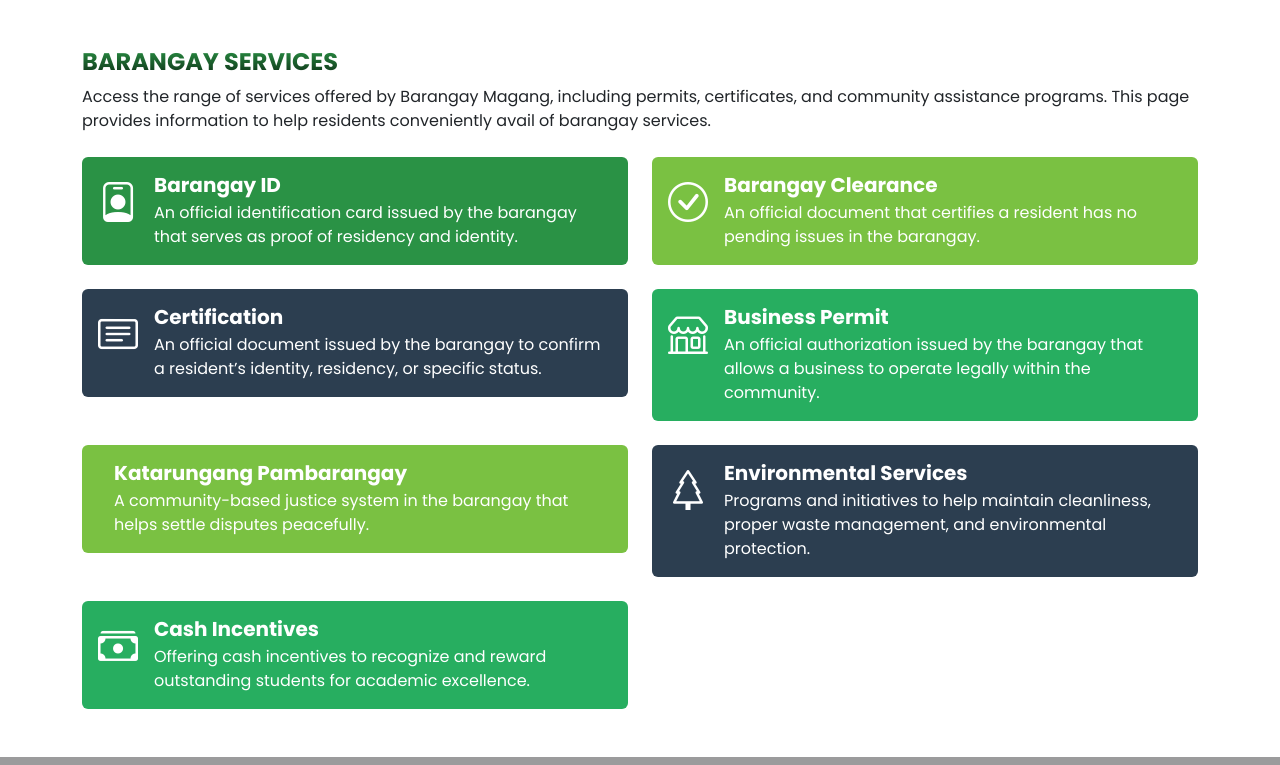
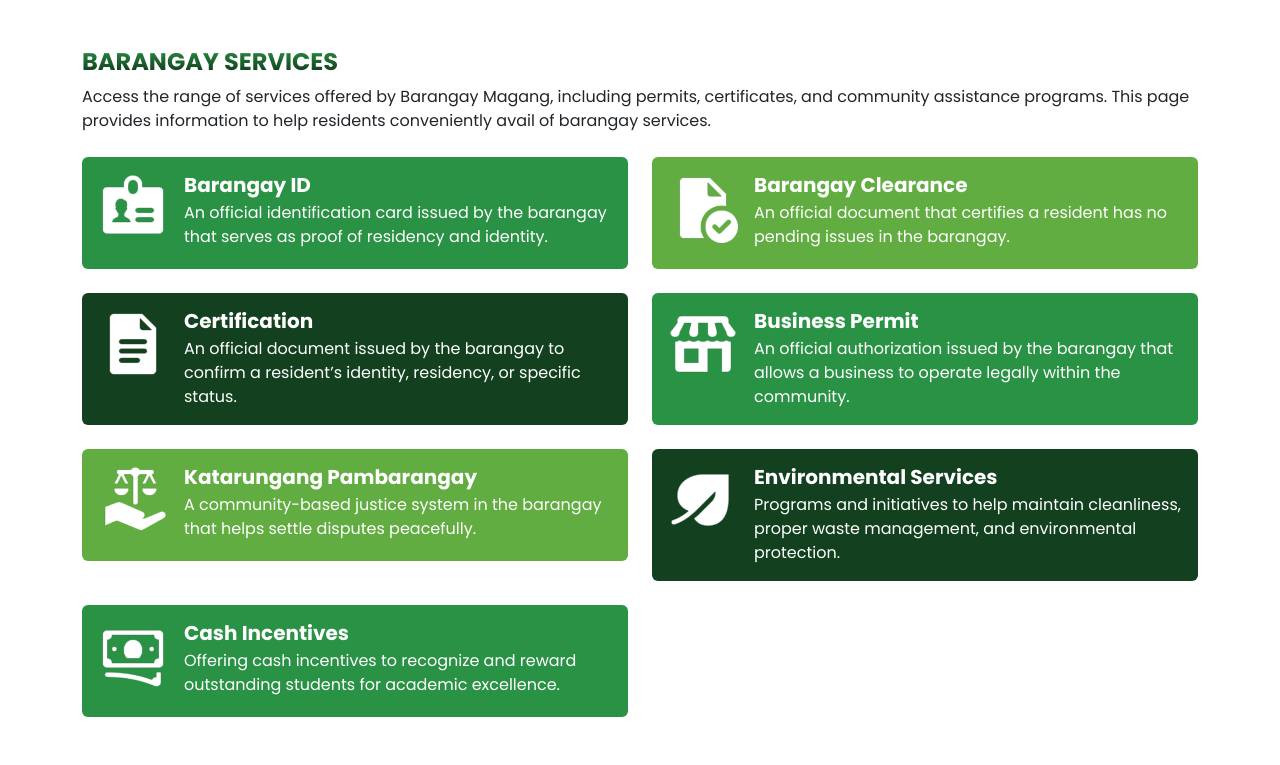
Before and after one commit to flksdgaf/ebarangaymo, a PHP site: page /services.php in a window 1280 px wide. Shown: the part 1022-1787 px from the top of the page. Run offline with PHP 8.4, Linux system fonts and the light colour scheme; some libraries are stand-ins or nearby versions.

Commit message:
Nobody's promised tomorrow

```diff
--- a/services.css
+++ b/services.css
@@ -1,9 +1,83 @@
-.barangay-id {
-    background-color: #2A9245; /* Light gray background */
-    padding: 50px 20px;
+* {
     font-family: 'Poppins', sans-serif;
 }
 
-.barangay-id-title {
-    font-weight: 100;
+.barangay-id {
+    background-color: #2A9245;
+    padding: 50px 20px;
 }
+
+.barangay-id-icon {
+    width: 70px;        /* Adjust the size as needed */
+    height: 70px;
+    margin-bottom: 10px;
+    object-fit: contain;
+}
+
+.barangay-clearance {
+    background-color: #61AD41;
+}
+
+.barangay-clearance-icon {
+    width: 70px;        /* Adjust the size as needed */
+    height: 70px;
+    margin-bottom: 10px;
+    object-fit: contain;
+}
+
+.certification {
+    background-color: #13411F;
+}
+
+.certification-icon {
+    width: 70px;        /* Adjust the size as needed */
+    height: 70px;
+    margin-bottom: 10px;
+    object-fit: contain;
+}
+
+.business-permit {
+    background-color: #2A9245;
+    padding: 50px 20px;
+}
+
+.business-permit-icon {
+    width: 70px;        /* Adjust the size as needed */
+    height: 70px;
+    margin-bottom: 10px;
+    object-fit: contain;
+}
+
+.katarungang-pambarangay {
+    background-color: #61AD41;
+}
+
+.katarungang-pambarangay-icon {
+    width: 70px;        /* Adjust the size as needed */
+    height: 70px;
+    margin-bottom: 10px;
+    object-fit: contain;
+}
+
+.environmental-services {
+    background-color: #13411F;
+}
+
+.environmental-services-icon {
+    width: 70px;        /* Adjust the size as needed */
+    height: 70px;
+    margin-bottom: 10px;
+    object-fit: contain;
+}
+
+.cash-incentives {
+    background-color: #2A9245;
+    padding: 50px 20px;
+}
+
+.cash-incentives-icon {
+    width: 70px;        /* Adjust the size as needed */
+    height: 70px;
+    margin-bottom: 10px;
+    object-fit: contain;
+}
--- a/services.php
+++ b/services.php
@@ -28,95 +28,109 @@ include 'includes/header.php';
 
     <div class="row g-4">
         <!-- BARANGAY ID -->
-        <div class=" col-md-6">
+        <div class="col-md-6">
+            <a href="#" class="text-decoration-none br-10px">
                 <div class="barangay-id d-flex p-3 rounded text-white">
                 <div class="me-3">
-                    <i class="bi bi-person-badge fs-1"></i>
+                    <img src="images/barangay_id.png" alt="Barangay ID Icon" class="barangay-id-icon">
                 </div>
                 <div>
                     <h5 class="barangay-id-title fw-bold mb-1">Barangay ID</h5>
                     <p class="mb-0">An official identification card issued by the barangay that serves as proof of residency and identity.</p>
                 </div>
                 </div>
+            </a>
         </div>
 
-        <!-- Service 2 -->
+
+        <!-- BARANGAY CLEARANCE -->
         <div class="col-md-6">
-            <div class="d-flex p-3 rounded text-white" style="background-color: #7ac142;">
+            <a href="#" class="text-decoration-none">
+                <div class="barangay-clearance d-flex p-3 rounded text-white">
                     <div class="me-3">
-                    <i class="bi bi-check-circle fs-1"></i>
+                        <img src="images/barangay_clearance.png" alt="Barangay Clearance Icon" class="barangay-clearance-icon">
                     </div>
                     <div>
                         <h5 class="fw-bold mb-1">Barangay Clearance</h5>
                         <p class="mb-0">An official document that certifies a resident has no pending issues in the barangay.</p>
                     </div>
                 </div>
+            </a>
         </div>
 
-        <!-- Repeat this block for other services -->
-        <!-- Certification -->
+        <!-- CERTIFICATION -->
         <div class="col-md-6">
-            <div class="d-flex p-3 rounded text-white" style="background-color: #2c3e50;">
+            <a href="#" class="text-decoration-none">
+                <div class="certification d-flex p-3 rounded text-white">
                     <div class="me-3">
-                    <i class="bi bi-card-text fs-1"></i>
+                        <img src="images/certification.png" alt="Certification Icon" class="certification-icon">
                     </div>
                     <div>
                         <h5 class="fw-bold mb-1">Certification</h5>
                         <p class="mb-0">An official document issued by the barangay to confirm a resident’s identity, residency, or specific status.</p>
                     </div>
                 </div>
+            </a>
         </div>
 
-        <!-- Business Permit -->
+        <!-- BUSINESS PERMIT -->
         <div class="col-md-6">
-            <div class="d-flex p-3 rounded text-white" style="background-color: #27ae60;">
+            <a href="#" class="text-decoration-none">
+                <div class="business-permit d-flex p-3 rounded text-white">
                     <div class="me-3">
-                    <i class="bi bi-shop fs-1"></i>
+                        <img src="images/business_permit.png" alt="Business Permit Icon" class="business-permit-icon">
                     </div>
                     <div>
                         <h5 class="fw-bold mb-1">Business Permit</h5>
                         <p class="mb-0">An official authorization issued by the barangay that allows a business to operate legally within the community.</p>
                     </div>
                 </div>
+            </a>
         </div>
 
-        <!-- Katarungang Pambarangay -->
+        <!-- KATARUNGANG PAMBARANGAY -->
         <div class="col-md-6">
-            <div class="d-flex p-3 rounded text-white" style="background-color: #7ac142;">
+            <a href="#" class="text-decoration-none">
+                <div class="katarungang-pambarangay d-flex p-3 rounded text-white">
                     <div class="me-3">
-                    <i class="bi bi-balance-scale fs-1"></i>
+                        <img src="images/katarungang_pambarangay.png" alt="Katarungang Pambarangay Icon" class="katarungang-pambarangay-icon">
                     </div>
                     <div>
                         <h5 class="fw-bold mb-1">Katarungang Pambarangay</h5>
                         <p class="mb-0">A community-based justice system in the barangay that helps settle disputes peacefully.</p>
                     </div>
                 </div>
+            </a>
         </div>
 
-        <!-- Environmental Services -->
+        <!-- ENVIRONMENTAL SERVICES -->
         <div class="col-md-6">
-            <div class="d-flex p-3 rounded text-white" style="background-color: #2c3e50;">
+            <a href="#" class="text-decoration-none">
+                <div class="environmental-services d-flex p-3 rounded text-white">
                     <div class="me-3">
-                    <i class="bi bi-tree fs-1"></i>
+                        <img src="images/environmental_services.png" alt="Environmental Services Icon" class="environmental-services-icon">
                     </div>
                     <div>
                         <h5 class="fw-bold mb-1">Environmental Services</h5>
                         <p class="mb-0">Programs and initiatives to help maintain cleanliness, proper waste management, and environmental protection.</p>
                     </div>
                 </div>
+            </a>
         </div>
 
-        <!-- Cash Incentives -->
+        <!-- CASH INCENTIVES -->
         <div class="col-md-6">
-            <div class="d-flex p-3 rounded text-white" style="background-color: #27ae60;">
+            <a href="#" class="text-decoration-none">
+                <div class="cash-incentives d-flex p-3 rounded text-white">
                     <div class="me-3">
-                    <i class="bi bi-cash-stack fs-1"></i>
+                        <img src="images/cash_incentives.png" alt="Cash Incentives Icon" class="cash-incentives-icon">
                     </div>
                     <div>
                         <h5 class="fw-bold mb-1">Cash Incentives</h5>
                         <p class="mb-0">Offering cash incentives to recognize and reward outstanding students for academic excellence.</p>
                     </div>
                 </div>
+            </a>
         </div>
     </div>
 </div>
```
Also changed, not shown: images/barangay_clearance.png (added), images/barangay_id.png (added), images/business_permit.png (added), images/cash_incentives.png (added), images/certification.png (added), images/environmental_services.png (added), images/katarungang_pambarangay.png (added). Lines whose indentation alone changed are shown as unchanged.
